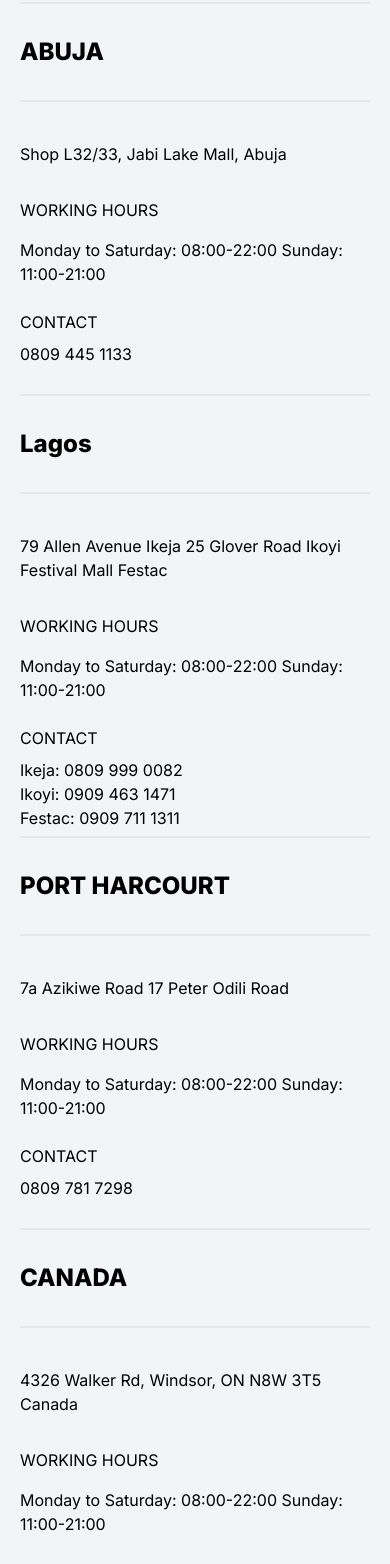
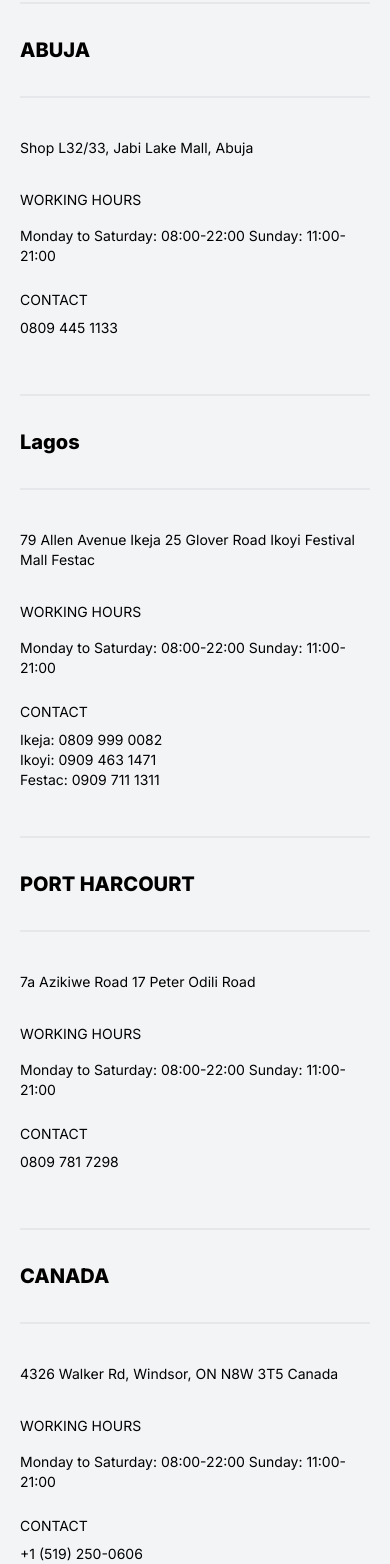
Before and after one commit to TimiMaliki/Home-and-furnitures, a Next.js app: page /pages/aboutUs in a window 390 px wide. Shown: the part 3660-5224 px from the top of the page. Built offline with nearby package versions, Linux system fonts and the light colour scheme.

Commit message:
fixed the responsiveness

```diff
--- a/app/components/Footer.jsx
+++ b/app/components/Footer.jsx
@@ -43,78 +43,78 @@ const Footer = () => {
 
       <div className="w-full h-[360px] lg:h-full">
         <div className="border border-gray-200  w-full mt-20 mb-8"></div>
-        <h1 className="mb-8 font-extrabold cursor-pointer text-2xl ">ABUJA</h1>
+        <h1 className="mb-8 font-extrabold cursor-pointer  text-xl lg:text-2xl ">ABUJA</h1>
         <div className="border border-gray-200 mb-10"></div>
 
         <div className="grid">
-          <p className="mb-8 hover:font-extrabold cursor-pointer">
+          <p className="mb-8 hover:font-extrabold cursor-pointer  text-sm lg:text-lg">
             Shop L32/33, Jabi Lake Mall, Abuja
           </p>
 
-          <p className="mb-4  cursor-pointer">WORKING HOURS</p>
-          <p className="mb-6  cursor-pointer">
+          <p className="mb-4  cursor-pointer  text-sm lg:text-lg">WORKING HOURS</p>
+          <p className="mb-6  cursor-pointer  text-sm lg:text-lg">
             Monday to Saturday: 08:00-22:00 Sunday: 11:00-21:00
           </p>
-          <p className="mb-2  cursor-pointer">CONTACT</p>
-          <p className=" cursor-pointer">0809 445 1133</p>
+          <p className="mb-2  cursor-pointer  text-sm lg:text-lg">CONTACT</p>
+          <p className=" cursor-pointer  text-sm lg:text-lg">0809 445 1133</p>
         </div>
       </div>
 
       <div className="w-full  h-[410px] lg:h-full">
         <div className="border border-gray-200  w-full mt-20 mb-8"></div>
-        <h1 className="mb-8 font-extrabold cursor-pointer text-2xl">Lagos</h1>
+        <h1 className="mb-8 font-extrabold cursor-pointer text-xl lg:text-2xl">Lagos</h1>
         <div className="border border-gray-200 mb-10"></div>
 
         <div className="grid">
-          <p className="mb-8 hover:font-extrabold cursor-pointer">
+          <p className="mb-8 hover:font-extrabold cursor-pointer  text-sm lg:text-lg">
             79 Allen Avenue Ikeja 25 Glover Road Ikoyi Festival Mall Festac
           </p>
-          <p className="mb-4  cursor-pointer">WORKING HOURS</p>
-          <p className="mb-6  cursor-pointer">
+          <p className="mb-4  cursor-pointer  text-sm lg:text-lg">WORKING HOURS</p>
+          <p className="mb-6  cursor-pointer  text-sm lg:text-lg">
             Monday to Saturday: 08:00-22:00 Sunday: 11:00-21:00
           </p>
-          <p className="mb-2  cursor-pointer">CONTACT</p>
-          <p className=" cursor-pointer">Ikeja: 0809 999 0082</p>
-          <p className=" cursor-pointer">Ikoyi: 0909 463 1471</p>
-          <p className=" cursor-pointer">Festac: 0909 711 1311</p>
+          <p className="mb-2  cursor-pointer  text-sm lg:text-lg">CONTACT</p>
+          <p className=" cursor-pointer  text-sm lg:text-lg">Ikeja: 0809 999 0082</p>
+          <p className=" cursor-pointer  text-sm lg:text-lg">Ikoyi: 0909 463 1471</p>
+          <p className=" cursor-pointer  text-sm lg:text-lg">Festac: 0909 711 1311</p>
         </div>
       </div>
 
       <div className="w-full  h-[360px] lg:h-full">
         <div className="border border-gray-200  w-full mt-20 mb-8"></div>
-        <h1 className="mb-8 font-extrabold cursor-pointer text-2xl">
+        <h1 className="mb-8 font-extrabold cursor-pointer  text-xl lg:text-2xl">
           PORT HARCOURT
         </h1>
         <div className="border border-gray-200 mb-10"></div>
 
         <div className="grid">
-          <p className="mb-8 hover:font-extrabold cursor-pointer">
+          <p className="mb-8 hover:font-extrabold cursor-pointer  text-sm lg:text-lg  text-sm lg:text-lg">
             7a Azikiwe Road 17 Peter Odili Road
           </p>
-          <p className="mb-4  cursor-pointer">WORKING HOURS</p>
-          <p className="mb-6  cursor-pointer">
+          <p className="mb-4  cursor-pointer  text-sm lg:text-lg">WORKING HOURS</p>
+          <p className="mb-6  cursor-pointer  text-sm lg:text-lg">
             Monday to Saturday: 08:00-22:00 Sunday: 11:00-21:00
           </p>
-          <p className="mb-2  cursor-pointer">CONTACT</p>
-          <p className=" cursor-pointer">0809 781 7298</p>
+          <p className="mb-2  cursor-pointer  text-sm lg:text-lg">CONTACT</p>
+          <p className=" cursor-pointer  text-sm lg:text-lg">0809 781 7298</p>
         </div>
       </div>
 
       <div className="w-full  h-[460px] lg:h-full">
         <div className="border border-gray-200  w-full mt-20 mb-8"></div>
-        <h1 className="mb-8 font-extrabold cursor-pointer text-2xl">CANADA</h1>
+        <h1 className="mb-8 font-extrabold cursor-pointer text-xl lg:text-2xl">CANADA</h1>
         <div className="border border-gray-200 mb-10"></div>
 
         <div className="grid">
-          <p className="mb-8 hover:font-extrabold cursor-pointer">
+          <p className="mb-8 hover:font-extrabold cursor-pointer  text-sm lg:text-lg">
             4326 Walker Rd, Windsor, ON N8W 3T5 Canada
           </p>
-          <p className="mb-4  cursor-pointer">WORKING HOURS</p>
-          <p className="mb-6  cursor-pointer">
+          <p className="mb-4  cursor-pointer  text-sm lg:text-lg">WORKING HOURS</p>
+          <p className="mb-6  cursor-pointer  text-sm lg:text-lg">
             Monday to Saturday: 08:00-22:00 Sunday: 11:00-21:00
           </p>
-          <p className="mb-2  cursor-pointer">CONTACT</p>
-          <p className=" cursor-pointer">+1 (519) 250-0606</p>
+          <p className="mb-2  cursor-pointer  text-sm lg:text-lg">CONTACT</p>
+          <p className=" cursor-pointer  text-sm lg:text-lg">+1 (519) 250-0606</p>
         </div>
       </div>
     </div>
```
